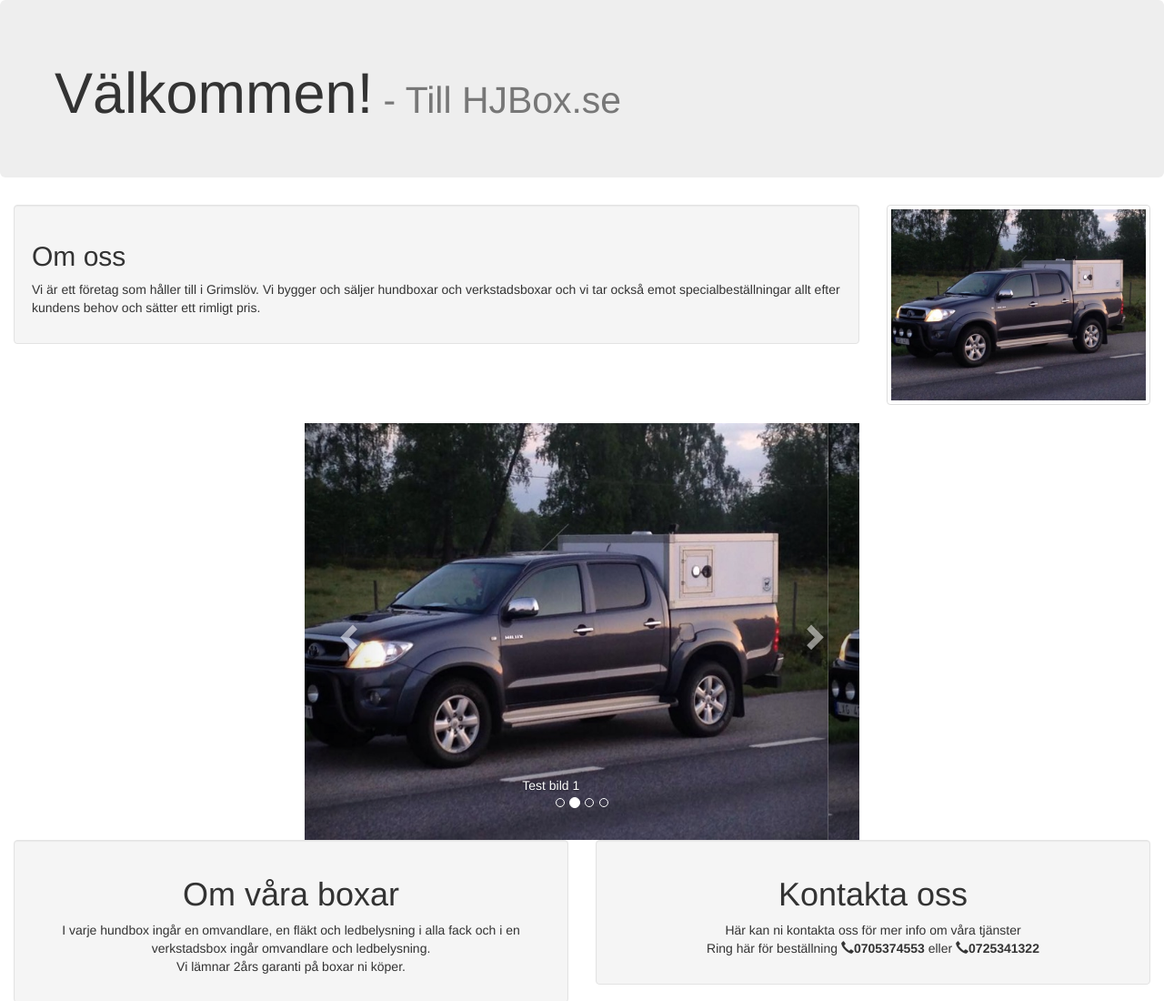
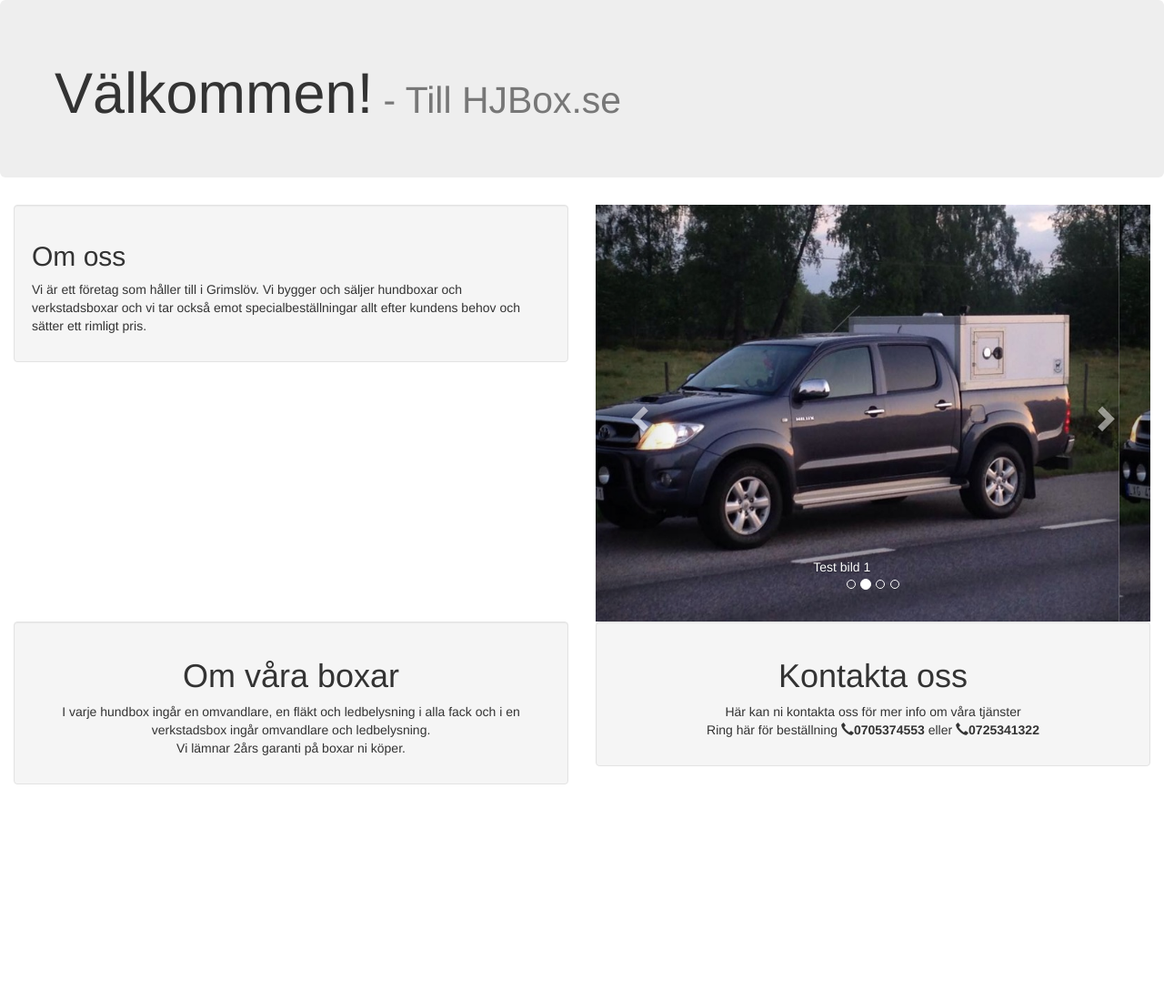
Before and after one commit to Cabbex/HJBox_newsite, a website: page index.html in a window 1280 px wide. Shown: the top 1100 px of the page at 91% size. After the commit the page ends 882 px from the top, so only its background shows below. Drawn offline with nearby package versions, Linux system fonts and the light colour scheme.

Commit message:
Layout changes
Put the carousel where the pic was first, making it look nice.

```diff
--- a/index.html
+++ b/index.html
@@ -35,20 +35,13 @@
                 </div>
             </div>
             <div class="row">
-                <div class="col-lg-9 col-md-8 col-sm-12 col-xs-12">
+                <div class="col-lg-6 col-md-6 col-sm-12 col-xs-12">
                     <div class="well">
                         <h2 >Om oss</h2>
                         <p>Vi är ett företag som håller till i Grimslöv. Vi bygger och säljer hundboxar och verkstadsboxar och vi tar också emot specialbeställningar allt efter kundens behov och sätter ett rimligt pris.</p>
                     </div>
                 </div>
-                <div class="col-lg-3 col-md-4 col-sm-12 col-xs-12">
-                    <div class="thumbnail">
-                        <img src="img/testbild.jpg" alt="Bild på bil" class="img-responsive"/>
-                    </div>
-                </div>
-            </div>
-            <div class="row">
-                <div class="col-lg-6 col-lg-offset-3 col-md-6 col-md-offset-3 col-xs-12">
+                <div class="col-lg-6 col-md-6 col-sm-12 col-xs-12">
                     <div id="carousel-example-generic" class="carousel slide" data-ride="carousel">
                         <ol class="carousel-indicators">
                             <li data-target="#carousel-example-generic" data-slide-to="0" class="active"></li>
```
